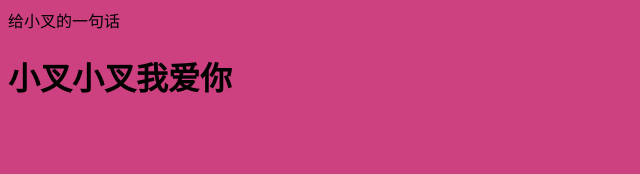
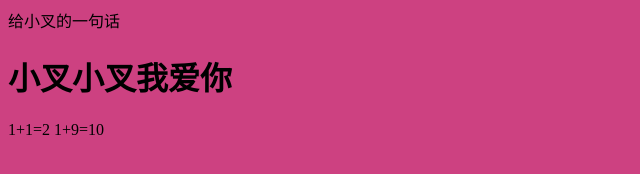
Before and after one commit to PRKxx/Git-Example-Remote, a plain HTML site: page index.html in a window 1280 px wide. Shown: the full height of the page, 0-640 px from the left. Drawn offline with Linux system fonts and the light colour scheme.

Commit message:
modifiy index.html:math

```diff
--- a/index.html
+++ b/index.html
@@ -9,5 +9,7 @@
 </head>
 <body>
      <h1>小叉小叉我爱你</h1>
+     <p1>1+1=2</p1>
+     <p1>1+9=10</p1>
 </body>
 </html>
```
